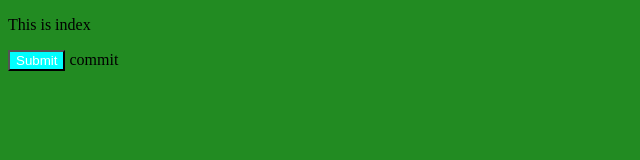
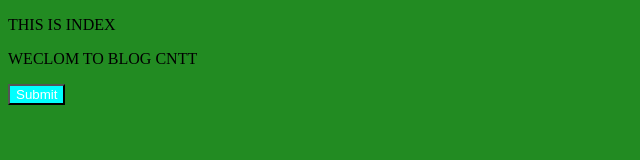
Before and after one commit to PNhatHao/Blog-CNTT, a plain HTML site: page index.html in a window 1280 px wide. Shown: the whole page, without its empty margins (0-640 px from the left). Drawn offline with Linux system fonts and the light colour scheme.

Commit message:
Fix caplock

```diff
--- a/index.html
+++ b/index.html
@@ -9,8 +9,9 @@
     <link rel="stylesheet" href="index2.css" >
 </head>
 <body>
-    <p>This is index</p>
+    <p>THIS IS INDEX</p>
+    <p>WECLOM TO BLOG CNTT</p>
     <button>Submit</button>
 
 </body>
-</html> commit
+</html>
```
